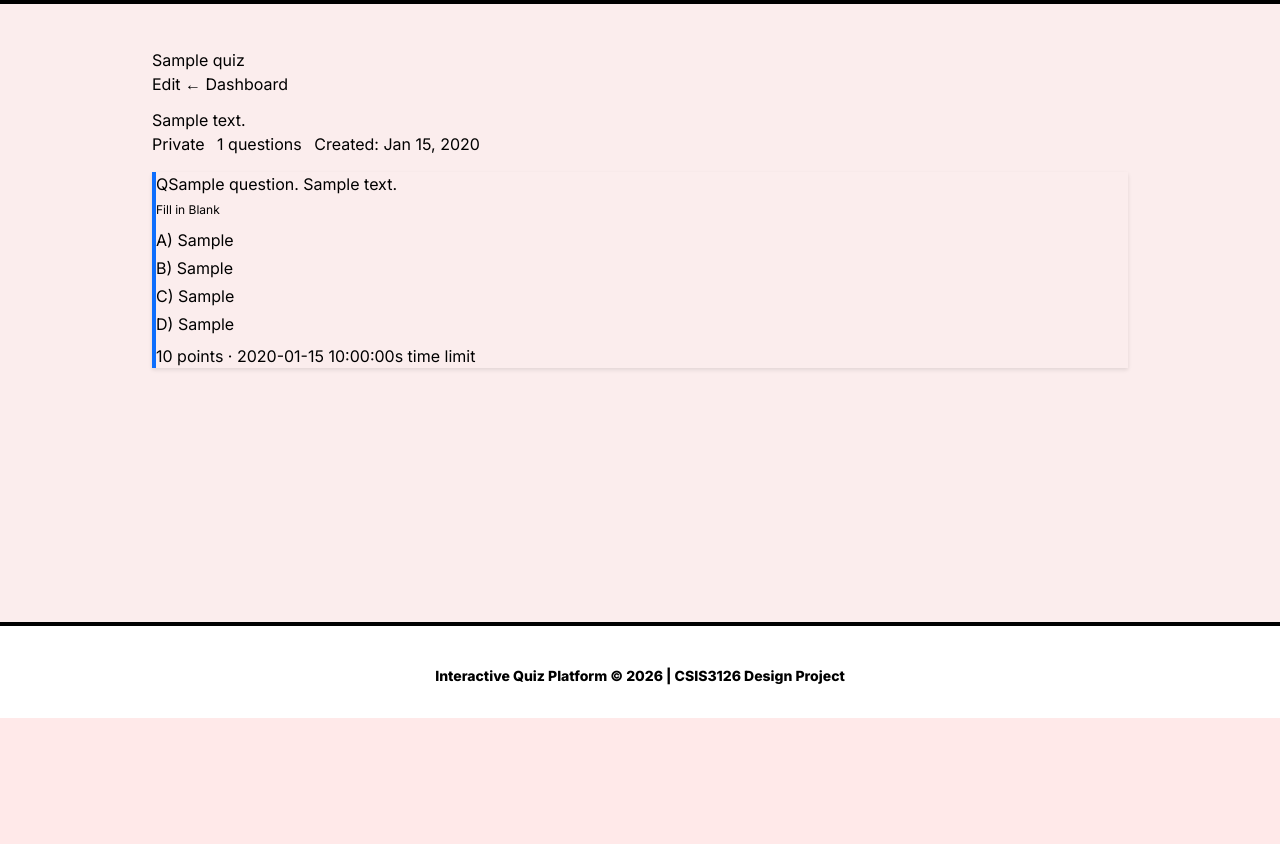
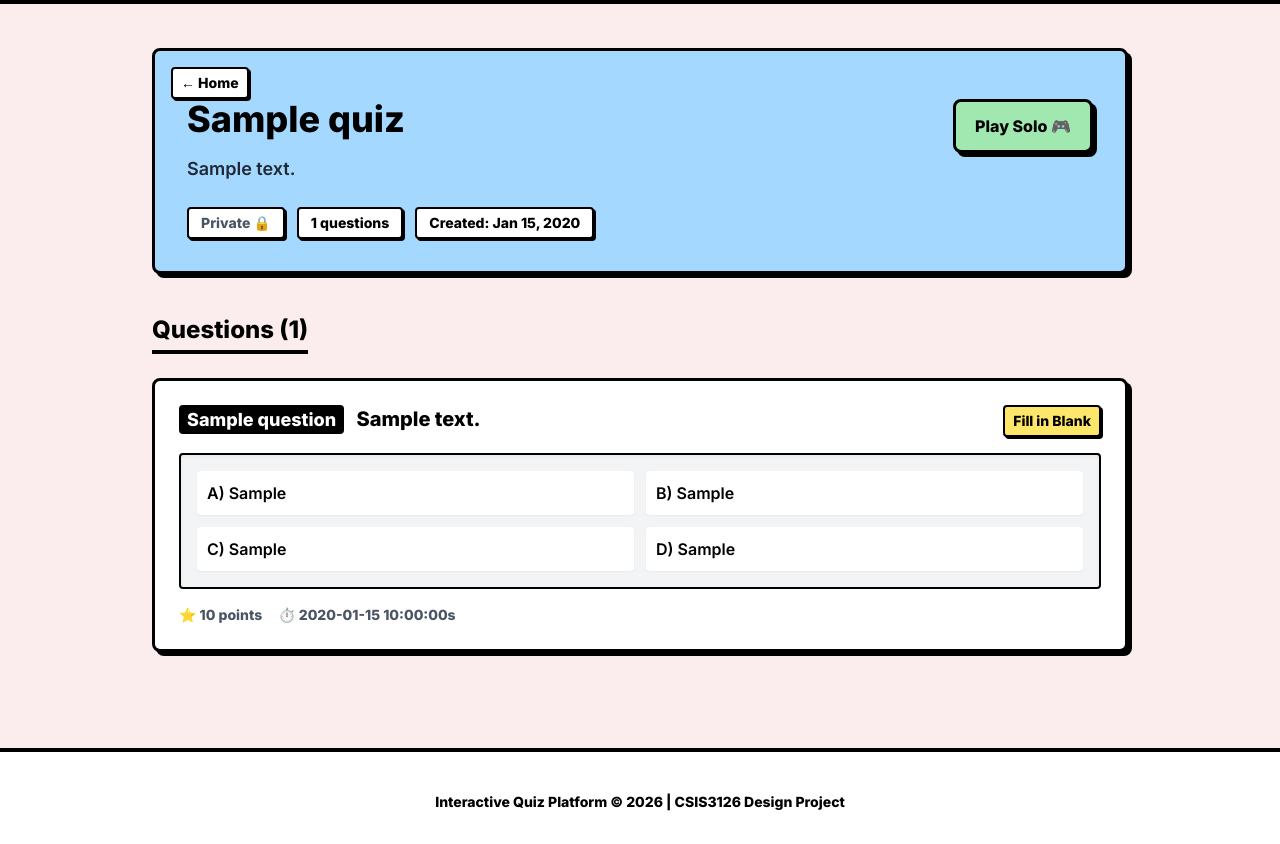
Before and after one commit to EnovWayoi/CSIS3126_Wayoi, a Flask app: template src/templates/view_quiz.html in a window 1280 px wide. Shown: the part 82-926 px from the top of the page. Before the commit the page ends 800 px from the top, so only its background shows below. Run offline with Flask 3, Linux system fonts and the light colour scheme; the template is opened without the code that fills it: most values are stand-ins (such as "Sample title", 1, 10 or a date in 2020); some libraries are stand-ins or nearby versions.

Commit message:
feat: Add link sharing, Solo and Host Live buttons

```diff
--- a/src/templates/view_quiz.html
+++ b/src/templates/view_quiz.html
@@ -3,97 +3,148 @@
 {% block title %}{{ quiz.title }} - Quiz Platform{% endblock %}
 
 {% block content %}
-<div class="row">
-    <div class="col-12 mb-4">
-        <div class="d-flex justify-content-between align-items-center mb-3">
-            <h2>{{ quiz.title }}</h2>
-            <div>
-                <a href="{{ url_for('edit_quiz', quiz_id=quiz.quiz_id) }}"
-                    class="btn btn-outline-primary btn-sm">Edit</a>
-                <a href="{{ url_for('dashboard') }}" class="btn btn-outline-secondary btn-sm">← Dashboard</a>
+<div class="mb-12">
+    <!-- Quiz Header -->
+    <div class="bg-neo-blue neo-card p-8 mb-10 text-center md:text-left relative">
+        {% if current_user.is_authenticated %}
+        <a href="{{ url_for('dashboard') }}"
+            class="absolute top-4 left-4 font-bold text-sm bg-white border-2 border-black rounded px-2 py-1 shadow-neo-sm hover:-translate-y-0.5 hover:shadow-[3px_3px_0_0_#000] transition-all">←
+            Back</a>
+        {% else %}
+        <a href="{{ url_for('index') }}"
+            class="absolute top-4 left-4 font-bold text-sm bg-white border-2 border-black rounded px-2 py-1 shadow-neo-sm hover:-translate-y-0.5 hover:shadow-[3px_3px_0_0_#000] transition-all">←
+            Home</a>
+        {% endif %}
+
+        <div class="mt-8 md:mt-4 md:flex justify-between items-start">
+            <div class="max-w-2xl">
+                <h2 class="text-4xl font-black mb-4">{{ quiz.title }}</h2>
+                {% if quiz.description %}
+                <p class="text-lg font-semibold mb-6 text-gray-800">{{ quiz.description }}</p>
+                {% endif %}
+
+                <div class="flex flex-wrap gap-3 font-bold text-sm justify-center md:justify-start">
+                    {% if quiz.is_public %}
+                    <span class="bg-neo-green border-2 border-black px-3 py-1 rounded shadow-neo-sm">Public 🌍</span>
+                    {% else %}
+                    <span class="bg-white border-2 border-black px-3 py-1 rounded shadow-neo-sm text-gray-600">Private
+                        🔒</span>
+                    {% endif %}
+                    <span class="bg-white border-2 border-black px-3 py-1 rounded shadow-neo-sm">{{ questions|length }}
+                        questions</span>
+                    <span class="bg-white border-2 border-black px-3 py-1 rounded shadow-neo-sm">Created: {{
+                        quiz.created_at.strftime('%b %d, %Y') }}</span>
                 </div>
             </div>
 
-        {% if quiz.description %}
-        <p class="text-muted">{{ quiz.description }}</p>
+            <div class="mt-6 md:mt-0 flex flex-col gap-3 min-w-[140px]">
+                <a href="{{ url_for('solo_quiz', quiz_id=quiz.quiz_id) }}"
+                    class="neo-btn bg-neo-green text-center py-3 px-4 hover:bg-green-300">Play Solo 🎮</a>
+                {% if quiz.is_public %}
+                <button
+                    onclick="navigator.clipboard.writeText(window.location.href); alert('Link copied to clipboard!');"
+                    class="neo-btn bg-white text-black text-center py-3 px-4 hover:bg-gray-100 flex items-center justify-center gap-2">
+                    <span>🔗</span> Copy Link
+                </button>
                 {% endif %}
 
-        <div class="mb-3">
-            {% if quiz.is_public %}
-            <span class="badge bg-success">Public</span>
-            {% else %}
-            <span class="badge bg-secondary">Private</span>
+                {% if current_user.is_authenticated and current_user.id == quiz.created_by %}
+                <a href="{{ url_for('host_game', quiz_id=quiz.quiz_id) }}"
+                    class="neo-btn bg-neo-pink text-center py-3 px-4 hover:bg-pink-300 border-4 border-black font-black">Host
+                    Live 🚀</a>
+                <a href="{{ url_for('edit_quiz', quiz_id=quiz.quiz_id) }}"
+                    class="neo-btn bg-neo-yellow text-center py-3 px-4 hover:bg-yellow-300">Edit Quiz ✏️</a>
+                <a href="{{ url_for('add_question', quiz_id=quiz.quiz_id) }}"
+                    class="neo-btn bg-black text-white text-center py-3 px-4 hover:bg-gray-800">+ Question</a>
                 {% endif %}
-            <span class="text-muted ms-2">{{ questions|length }} questions</span>
-            <span class="text-muted ms-2">Created: {{ quiz.created_at.strftime('%b %d, %Y') }}</span>
+            </div>
         </div>
     </div>
 
     <!-- Questions -->
-    <div class="col-12">
+    <div>
+        <h3 class="text-2xl font-black mb-6 border-b-4 border-black inline-block pb-1">Questions ({{ questions|length
+            }})</h3>
+
         {% if questions %}
+        <div class="flex flex-col gap-6">
             {% for q in questions %}
-        <div class="card mb-3 question-card">
-            <div class="card-body">
-                <div class="d-flex justify-content-between align-items-start mb-2">
-                    <h6 class="card-title mb-0">
-                        <span class="text-muted">Q{{ q.question_order }}.</span>
+            <div class="bg-white neo-card p-6 flex flex-col">
+                <div class="flex flex-wrap justify-between items-start mb-4 gap-4">
+                    <h4 class="text-xl font-bold max-w-2xl">
+                        <span class="bg-black text-white px-2 py-1 rounded mr-2 text-lg">{{ q.question_order }}</span>
                         {{ q.question_text }}
-                    </h6>
+                    </h4>
+
+                    <div class="flex gap-2 font-bold text-sm">
                         {% if q.question_type == 'multiple_choice' %}
-                    <span class="badge bg-primary">Multiple Choice</span>
+                        <span class="bg-neo-pink border-2 border-black px-2 py-1 rounded shadow-neo-sm">Multi
+                            Choice</span>
                         {% elif q.question_type == 'true_false' %}
-                    <span class="badge bg-info">True/False</span>
+                        <span
+                            class="bg-neo-orange border-2 border-black px-2 py-1 rounded shadow-neo-sm">True/False</span>
                         {% else %}
-                    <span class="badge bg-warning text-dark">Fill in Blank</span>
+                        <span class="bg-neo-yellow border-2 border-black px-2 py-1 rounded shadow-neo-sm">Fill in
+                            Blank</span>
                         {% endif %}
                     </div>
+                </div>
 
+                <div class="bg-gray-100 border-2 border-black rounded p-4 mb-4 font-semibold shadow-inner">
                     {% if q.question_type == 'fill_blank' %}
-                <p class="mb-1"><strong>Answer:</strong> {{ q.correct_answer }}</p>
+                    <p class="text-lg"><strong>Answer:</strong> <span
+                            class="text-green-700 bg-green-100 px-2 py-0.5 rounded ml-1 border border-green-700">{{
+                            q.correct_answer }}</span></p>
                     {% else %}
-                <div class="row mt-2">
+                    <div class="grid grid-cols-1 md:grid-cols-2 gap-3">
                         {% if q.option_a %}
-                    <div class="col-md-6 mb-1">
-                        <span class="{% if q.correct_answer == 'A' %}text-success fw-bold{% endif %}">
-                            A) {{ q.option_a }} {% if q.correct_answer == 'A' %}✓{% endif %}
-                        </span>
+                        <div
+                            class="p-2 border-2 {% if q.correct_answer == 'A' %}border-black bg-neo-green translate-x-1 translate-y-1 shadow-none{% else %}border-transparent bg-white shadow-sm{% endif %} rounded flex justify-between">
+                            <span>A) {{ q.option_a }}</span>
+                            {% if q.correct_answer == 'A' %}<span class="font-black">✓ Correct</span>{% endif %}
                         </div>
                         {% endif %}
                         {% if q.option_b %}
-                    <div class="col-md-6 mb-1">
-                        <span class="{% if q.correct_answer == 'B' %}text-success fw-bold{% endif %}">
-                            B) {{ q.option_b }} {% if q.correct_answer == 'B' %}✓{% endif %}
-                        </span>
+                        <div
+                            class="p-2 border-2 {% if q.correct_answer == 'B' %}border-black bg-neo-green translate-x-1 translate-y-1 shadow-none{% else %}border-transparent bg-white shadow-sm{% endif %} rounded flex justify-between">
+                            <span>B) {{ q.option_b }}</span>
+                            {% if q.correct_answer == 'B' %}<span class="font-black">✓ Correct</span>{% endif %}
                         </div>
                         {% endif %}
                         {% if q.option_c %}
-                    <div class="col-md-6 mb-1">
-                        <span class="{% if q.correct_answer == 'C' %}text-success fw-bold{% endif %}">
-                            C) {{ q.option_c }} {% if q.correct_answer == 'C' %}✓{% endif %}
-                        </span>
+                        <div
+                            class="p-2 border-2 {% if q.correct_answer == 'C' %}border-black bg-neo-green translate-x-1 translate-y-1 shadow-none{% else %}border-transparent bg-white shadow-sm{% endif %} rounded flex justify-between">
+                            <span>C) {{ q.option_c }}</span>
+                            {% if q.correct_answer == 'C' %}<span class="font-black">✓ Correct</span>{% endif %}
                         </div>
                         {% endif %}
                         {% if q.option_d %}
-                    <div class="col-md-6 mb-1">
-                        <span class="{% if q.correct_answer == 'D' %}text-success fw-bold{% endif %}">
-                            D) {{ q.option_d }} {% if q.correct_answer == 'D' %}✓{% endif %}
-                        </span>
+                        <div
+                            class="p-2 border-2 {% if q.correct_answer == 'D' %}border-black bg-neo-green translate-x-1 translate-y-1 shadow-none{% else %}border-transparent bg-white shadow-sm{% endif %} rounded flex justify-between">
+                            <span>D) {{ q.option_d }}</span>
+                            {% if q.correct_answer == 'D' %}<span class="font-black">✓ Correct</span>{% endif %}
                         </div>
                         {% endif %}
                     </div>
                     {% endif %}
+                </div>
 
-                <div class="mt-2 text-muted small">
-                    {{ q.points }} points · {{ q.time_limit }}s time limit
+                <div class="flex justify-between items-center mt-auto font-bold text-sm text-gray-600">
+                    <div class="flex gap-4">
+                        <span>⭐ {{ q.points }} points</span>
+                        <span>⏱️ {{ q.time_limit }}s</span>
                     </div>
                 </div>
             </div>
             {% endfor %}
+        </div>
         {% else %}
-        <div class="text-center py-5">
-            <p class="text-muted">No questions in this quiz yet.</p>
-            <a href="{{ url_for('add_question', quiz_id=quiz.quiz_id) }}" class="btn btn-success">+ Add Question</a>
+        <div class="bg-gray-50 border-4 border-dashed border-gray-300 rounded p-12 text-center mt-4">
+            <h4 class="text-2xl font-bold text-gray-500 mb-6">No questions in this quiz yet.</h4>
+            {% if current_user.is_authenticated and current_user.id == quiz.created_by %}
+            <a href="{{ url_for('add_question', quiz_id=quiz.quiz_id) }}"
+                class="neo-btn bg-neo-green text-lg px-8 py-4">+ Add Question</a>
+            {% endif %}
         </div>
         {% endif %}
     </div>
```
Lines whose indentation alone changed are shown as unchanged.
